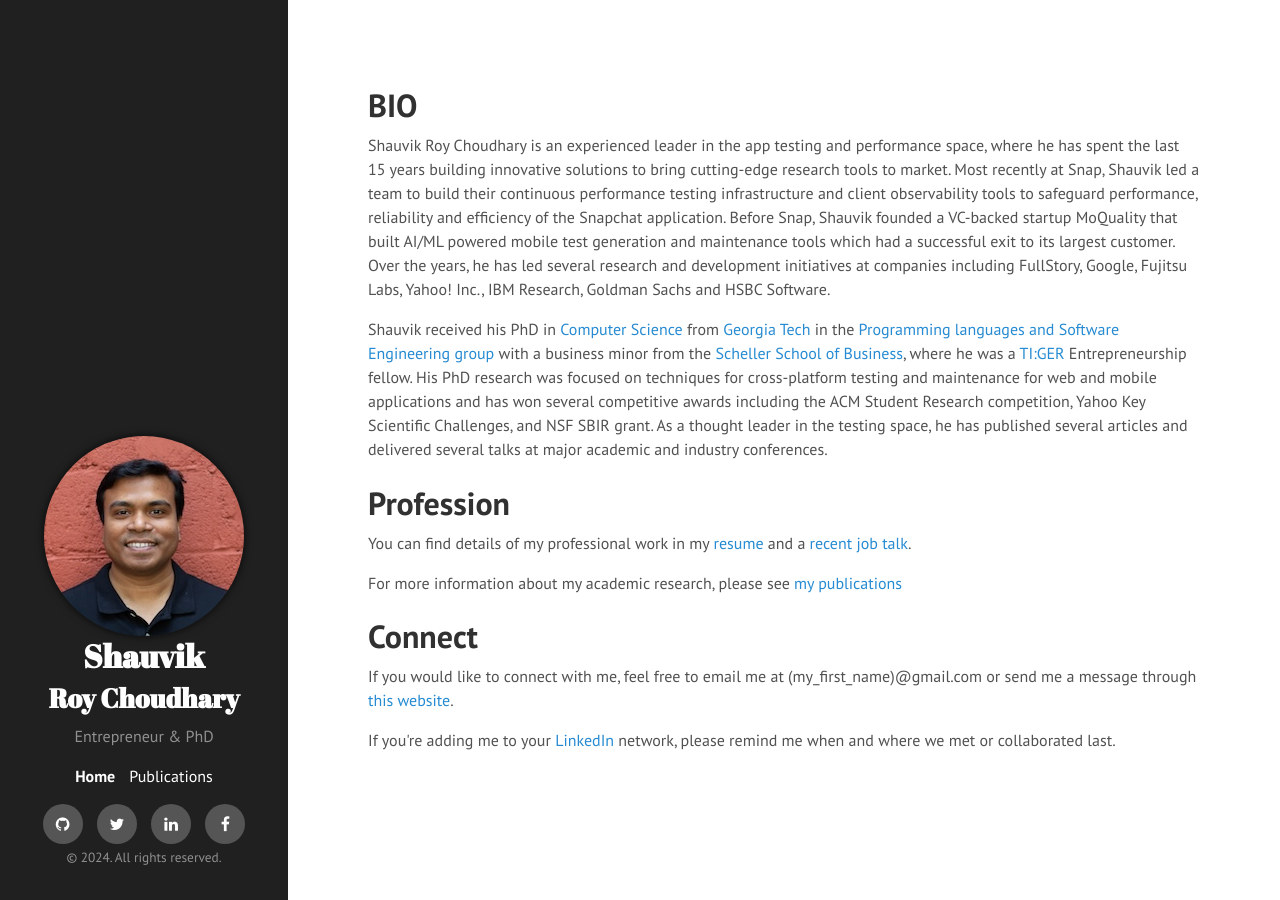
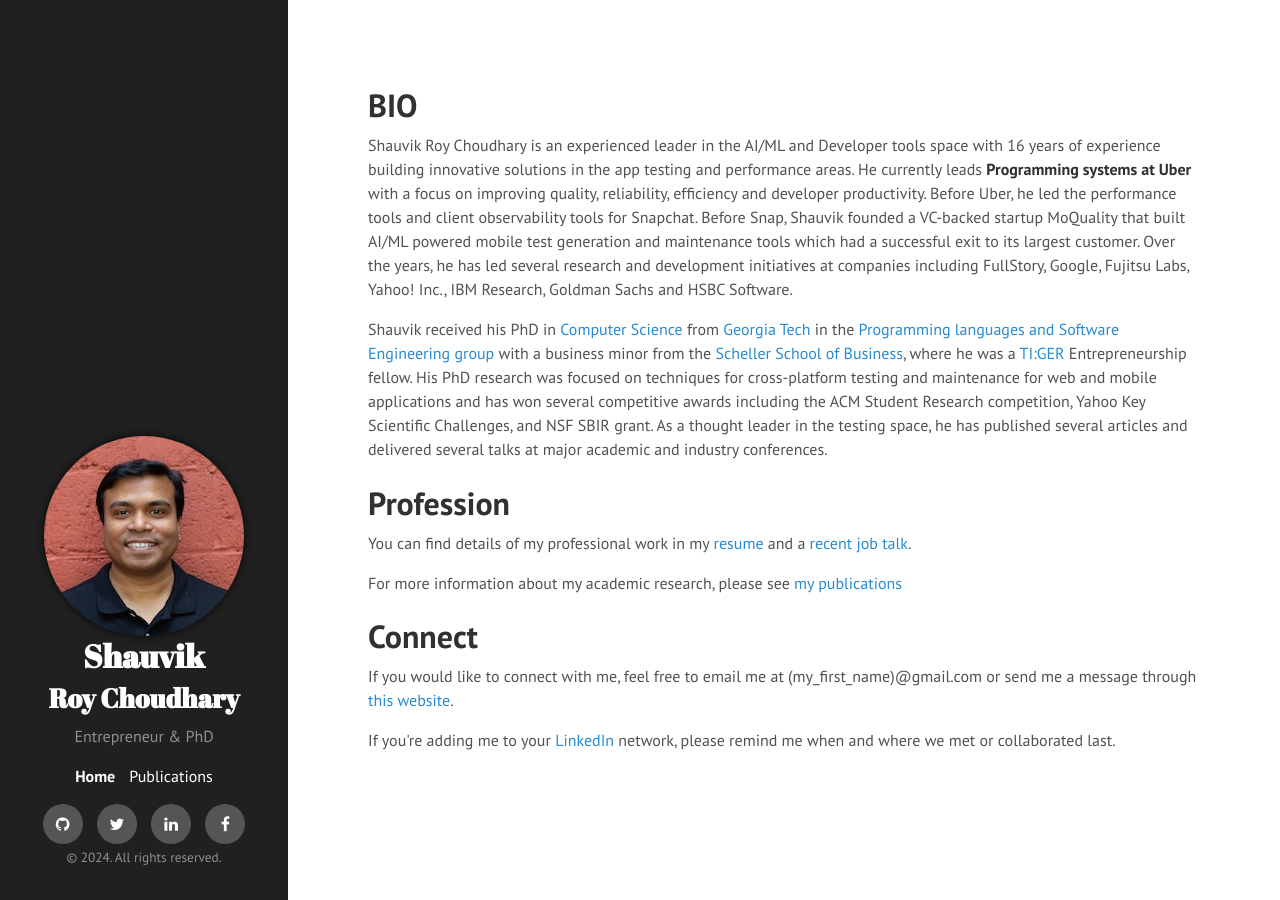
Before and after one commit to shauvik/shauvik.github.io, a Jekyll site: the page built from index.html, in a window 1280 px wide. Built offline with Jekyll 4.4.1, drawn with Linux system fonts in a browser that asks for light colours; nearby versions of some CDN libraries.

Commit message:
Update index.html

```diff
--- a/index.html
+++ b/index.html
@@ -11,7 +11,7 @@
 
 <h1>BIO</h1>
 <p>
-  Shauvik Roy Choudhary is an experienced leader in the app testing and performance space, where he has spent the last 15 years building innovative solutions to bring cutting-edge research tools to market. Most recently at Snap, Shauvik led a team to build their continuous performance testing infrastructure and client observability tools to safeguard performance, reliability and efficiency of the Snapchat application. Before Snap, Shauvik founded a VC-backed startup MoQuality that built AI/ML powered mobile test generation and maintenance tools which had a successful exit to its largest customer. Over the years, he has led several research and development initiatives at companies including FullStory, Google, Fujitsu Labs, Yahoo! Inc., IBM Research, Goldman Sachs and HSBC Software.
+  Shauvik Roy Choudhary is an experienced leader in the AI/ML and Developer tools space with 16 years of experience building innovative solutions in the app testing and performance areas. He currently leads <strong>Programming systems at Uber</strong> with a focus on improving quality, reliability, efficiency and developer productivity. Before Uber, he led the performance tools and client observability tools for Snapchat. Before Snap, Shauvik founded a VC-backed startup MoQuality that built AI/ML powered mobile test generation and maintenance tools which had a successful exit to its largest customer. Over the years, he has led several research and development initiatives at companies including FullStory, Google, Fujitsu Labs, Yahoo! Inc., IBM Research, Goldman Sachs and HSBC Software.
 </p>
 <p>
   Shauvik received his PhD in <a href="https://scs.gatech.edu/">Computer Science</a> from <a href="https://www.gatech.edu/">Georgia Tech</a> in the <a href="https://scs.gatech.edu/programming-languages-software-engineering">Programming languages and Software Engineering group</a> with a business minor from the  <a href="https://www.scheller.gatech.edu">Scheller School of Business</a>, where he was a <a href="https://www.scheller.gatech.edu/centers-initiatives/tiger/index.html">TI:GER</a> Entrepreneurship fellow. His PhD research was focused on techniques for cross-platform testing and maintenance for web and mobile applications and has won several competitive awards including the ACM Student Research competition, Yahoo Key Scientific Challenges, and NSF SBIR grant. As a thought leader in the testing space, he has published several articles and delivered several talks at major academic and industry conferences.
```
